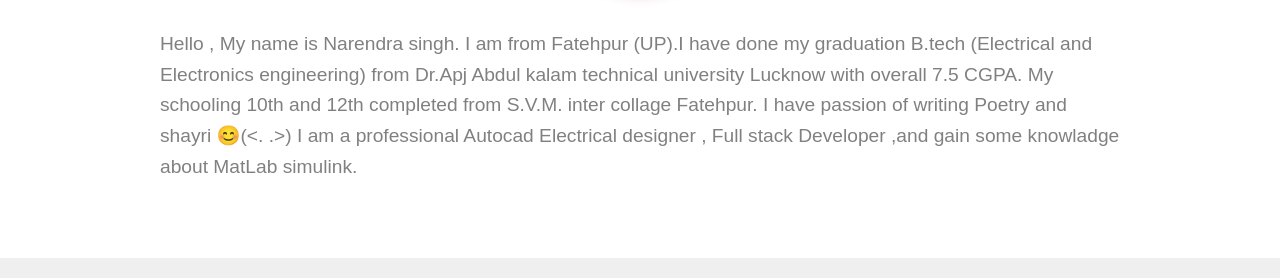
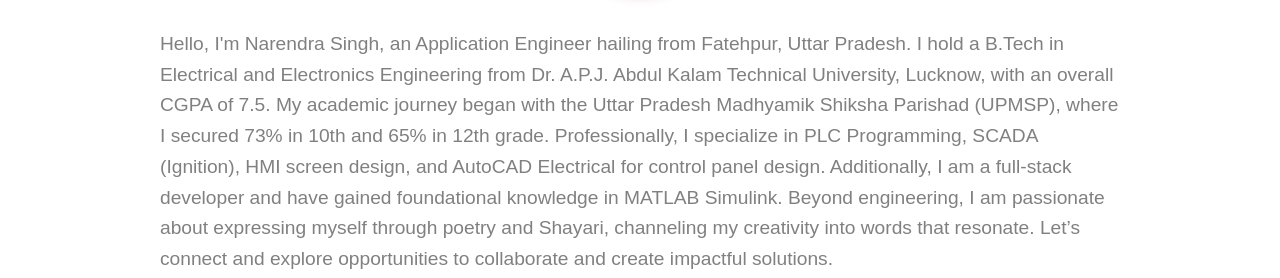
Before and after one commit to narenraSingh/Narendra-singh-resume, a plain HTML site: page index.html in a window 1280 px wide. Shown: the part 603-881 px from the top of the page. Drawn offline with Linux system fonts and the light colour scheme.

Commit message:
INTRODUCTION

```diff
--- a/index.html
+++ b/index.html
@@ -80,16 +80,16 @@
                 <img src="./profile-pic (3).png"
                     alt="my-image">
             </div>
-            <p id="content">Hello , My name is Narendra singh. I am from Fatehpur (UP).I have done my graduation B.tech (Electrical and Electronics engineering) from Dr.Apj Abdul kalam technical university Lucknow
-                with overall 7.5 CGPA.
+            <p id="content">
+Hello, I'm Narendra Singh, an Application Engineer hailing from Fatehpur, Uttar Pradesh. I hold a B.Tech in Electrical and Electronics Engineering from Dr. A.P.J. Abdul Kalam Technical University, Lucknow, with an overall CGPA of 7.5.
 
-                My schooling 10th and 12th completed from S.V.M. inter collage Fatehpur.
-                I have passion of writing Poetry and shayri 😊(<. .>)
-                I am a professional Autocad Electrical designer , Full stack Developer ,and gain some knowladge about MatLab simulink.
+My academic journey began with the Uttar Pradesh Madhyamik Shiksha Parishad (UPMSP), where I secured 73% in 10th and 65% in 12th grade.
 
+Professionally, I specialize in PLC Programming, SCADA (Ignition), HMI screen design, and AutoCAD Electrical for control panel design. Additionally, I am a full-stack developer and have gained foundational knowledge in MATLAB Simulink.
 
+Beyond engineering, I am passionate about expressing myself through poetry and Shayari, channeling my creativity into words that resonate.
 
-            </p>
+Let’s connect and explore opportunities to collaborate and create impactful solutions.            </p>
         </section>
         <section id="skills">
             <h1 class="section-heading mb75"><span><i class="fa-solid fa-chalkboard-user"></i></span>Skills</h1>
```
